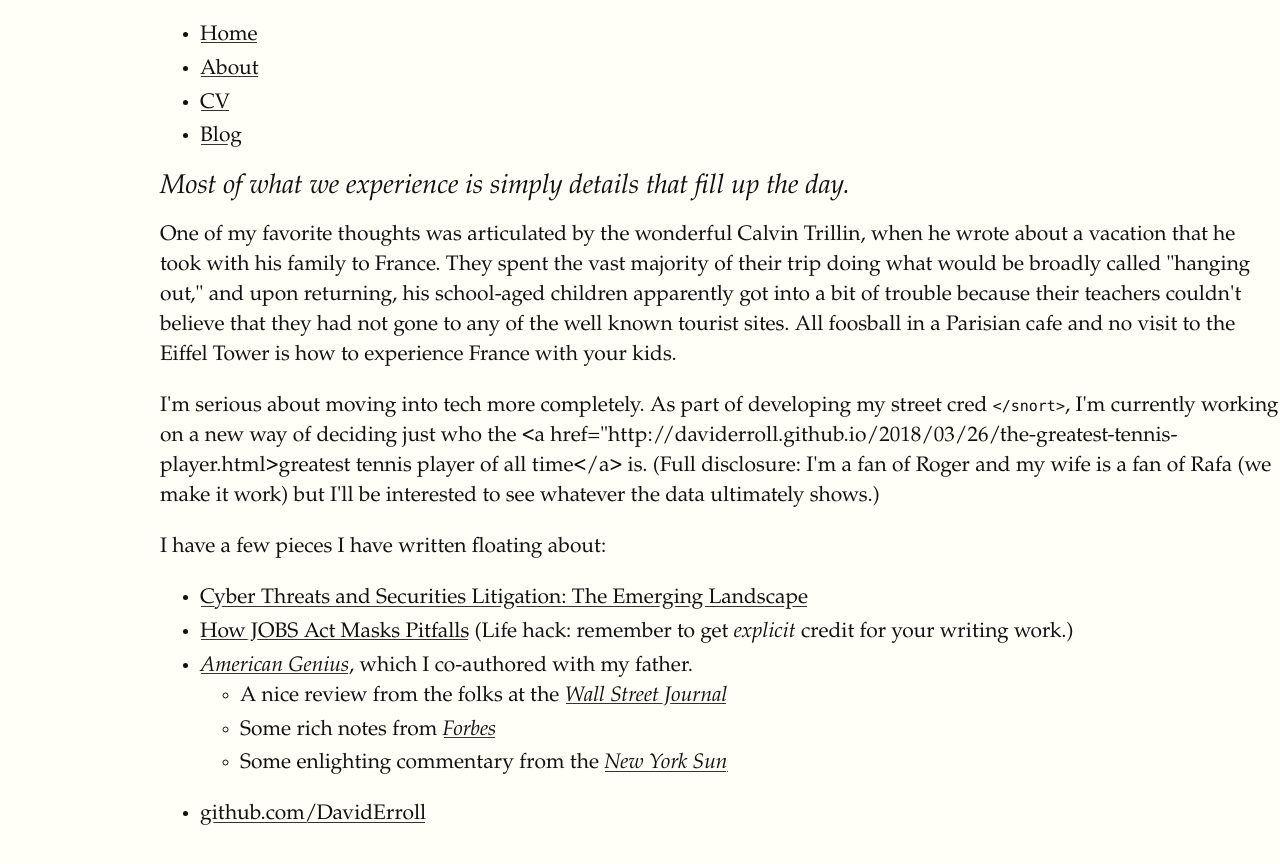
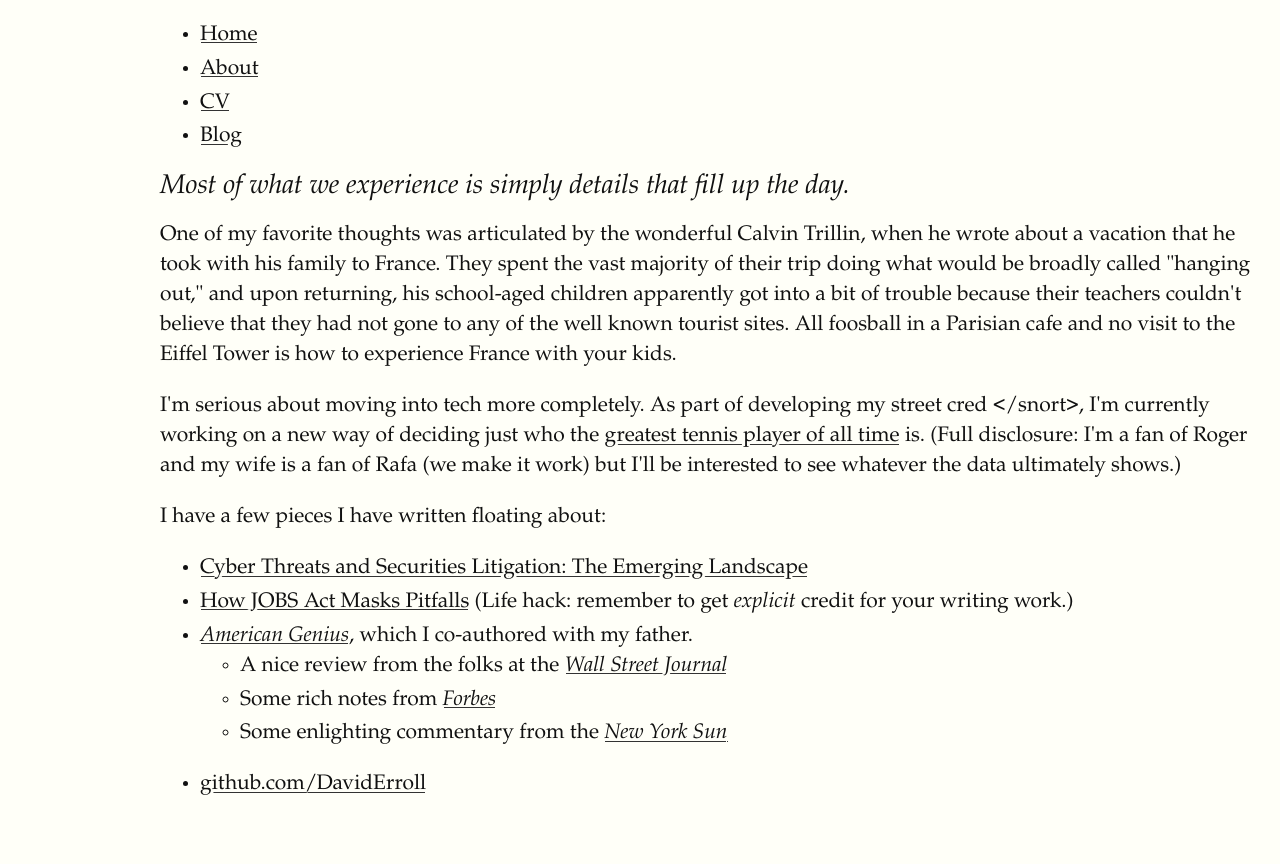
Before and after one commit to DavidErroll/DavidErroll.github.io, a Jekyll site: the page built from about.md, in a window 1280 px wide. Shown: the top 864 px of the page. Built offline with Jekyll 4.4.1, drawn with Linux system fonts in a browser that asks for light colours; some web fonts are replaced.

Commit message:
Update about.md

```diff
--- a/about.md
+++ b/about.md
@@ -10,7 +10,7 @@
 </p>
 
 <p>
-I'm serious about moving into tech more completely. As part of developing my street cred <code></snort></code>, I'm currently working on a new way of deciding just who the <a href="http://daviderroll.github.io/2018/03/26/the-greatest-tennis-player.html>greatest tennis player of all time</a> is. (Full disclosure: I'm a fan of Roger and my wife is a fan of Rafa (we make it work) but I'll be interested to see whatever the data ultimately shows.)
+I'm serious about moving into tech more completely. As part of developing my street cred <monospace></snort></monospace>, I'm currently working on a new way of deciding just who the <a href="http://daviderroll.github.io/2018/03/26/the-greatest-tennis-player.html">greatest tennis player of all time</a> is. (Full disclosure: I'm a fan of Roger and my wife is a fan of Rafa (we make it work) but I'll be interested to see whatever the data ultimately shows.)
 </p>
 
 <p>
```
